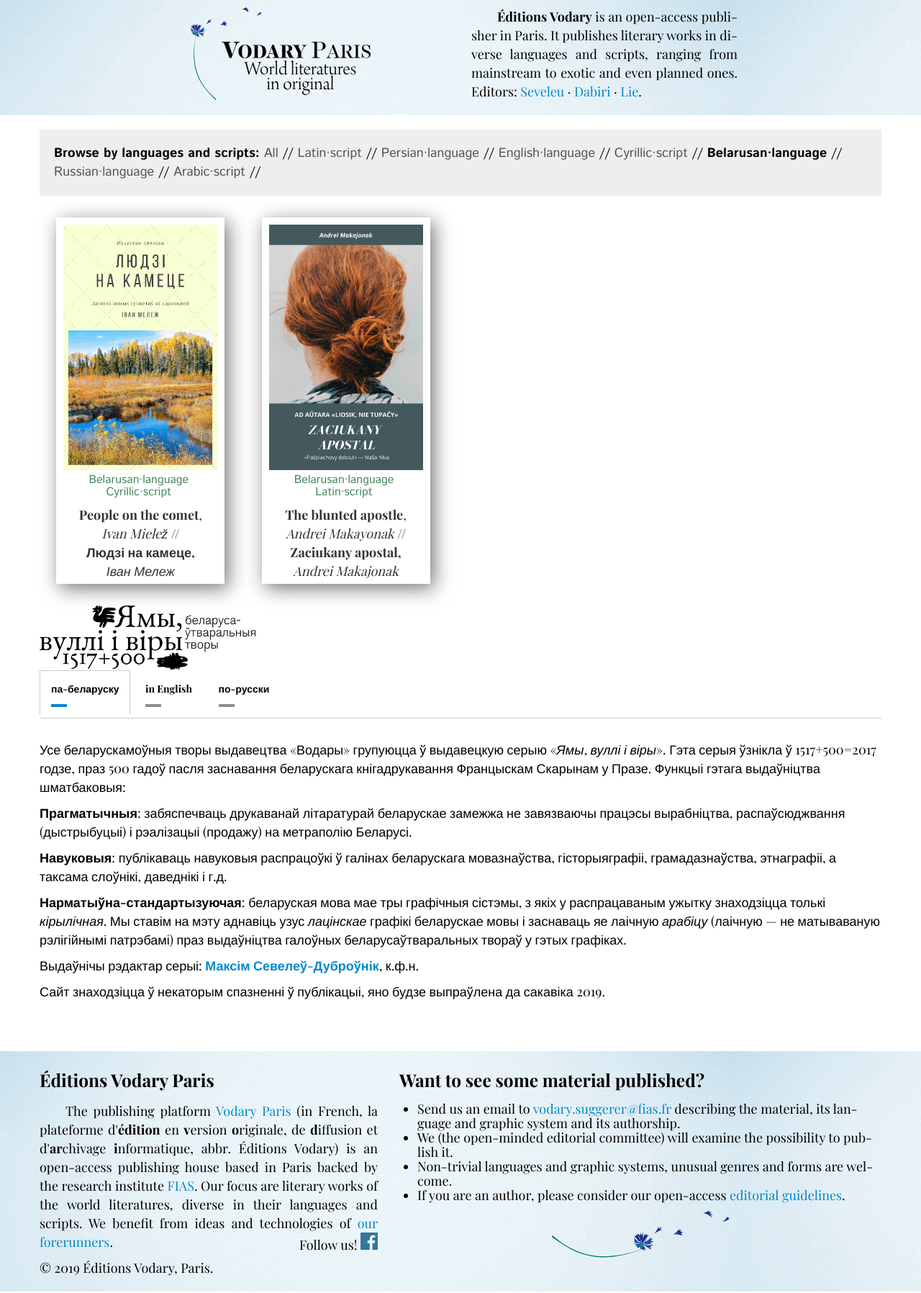
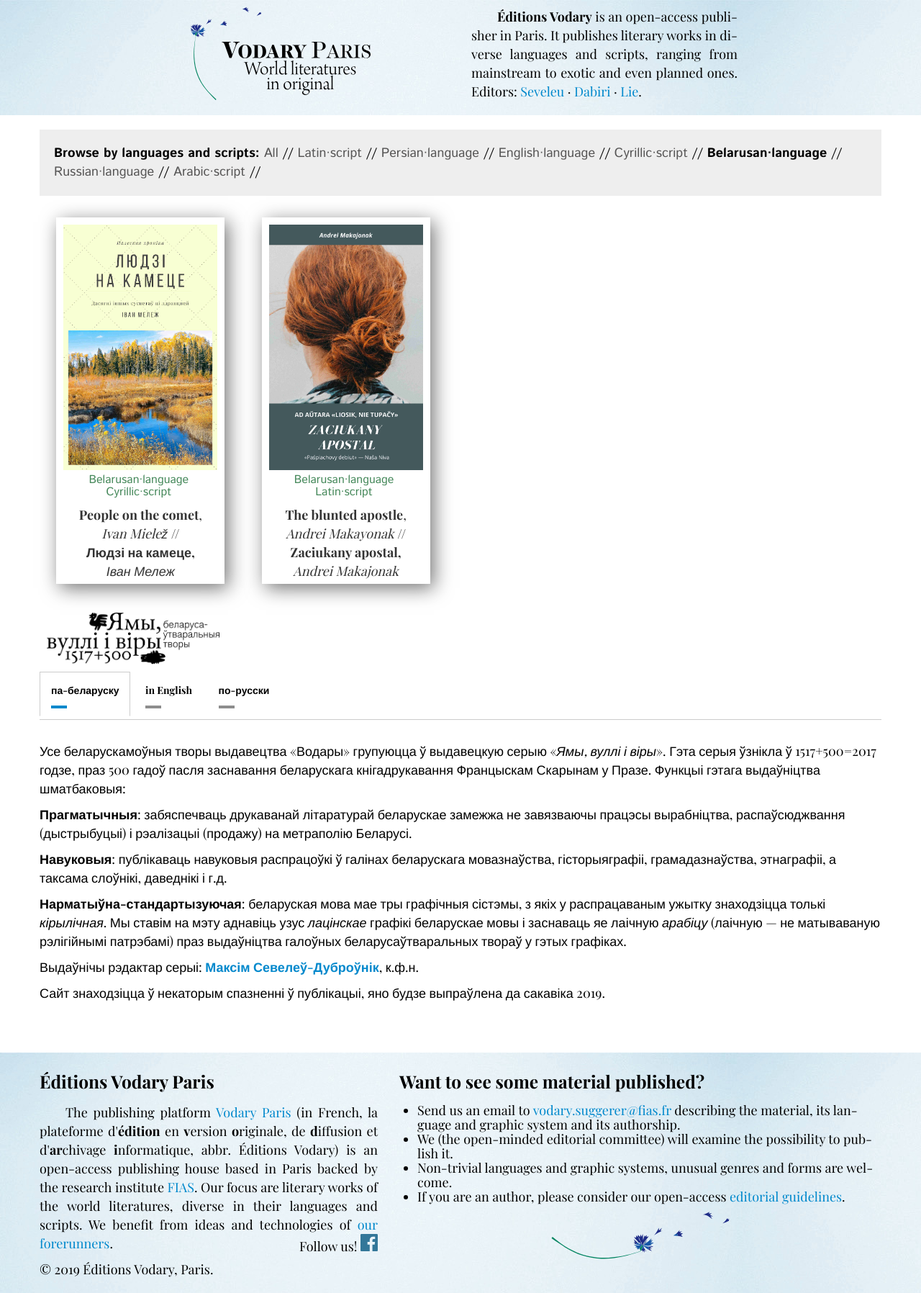
Before and after one commit to mlare/vodary, a Jekyll site: the page built from tag/Belarusan·language.md, in a window 1280 px wide. Shown: the whole page at 72% size. Built offline with Jekyll 4.4.1, drawn with Linux system fonts in a browser that asks for light colours; some web fonts are replaced; Markdown is read by kramdown in place of the engine named in the settings.

Commit message:
Update Belarusan·language.md

```diff
--- a/tag/Belarusan·language.md
+++ b/tag/Belarusan·language.md
@@ -7,7 +7,7 @@
 author:
 ---
 
-<img src="/assets/img/JVV2017.png" width="300px">
+<img src="/assets/img/JVV2017.png" width="240px" style="padding:10px;">
 
 
 <div class="tabset">
```
